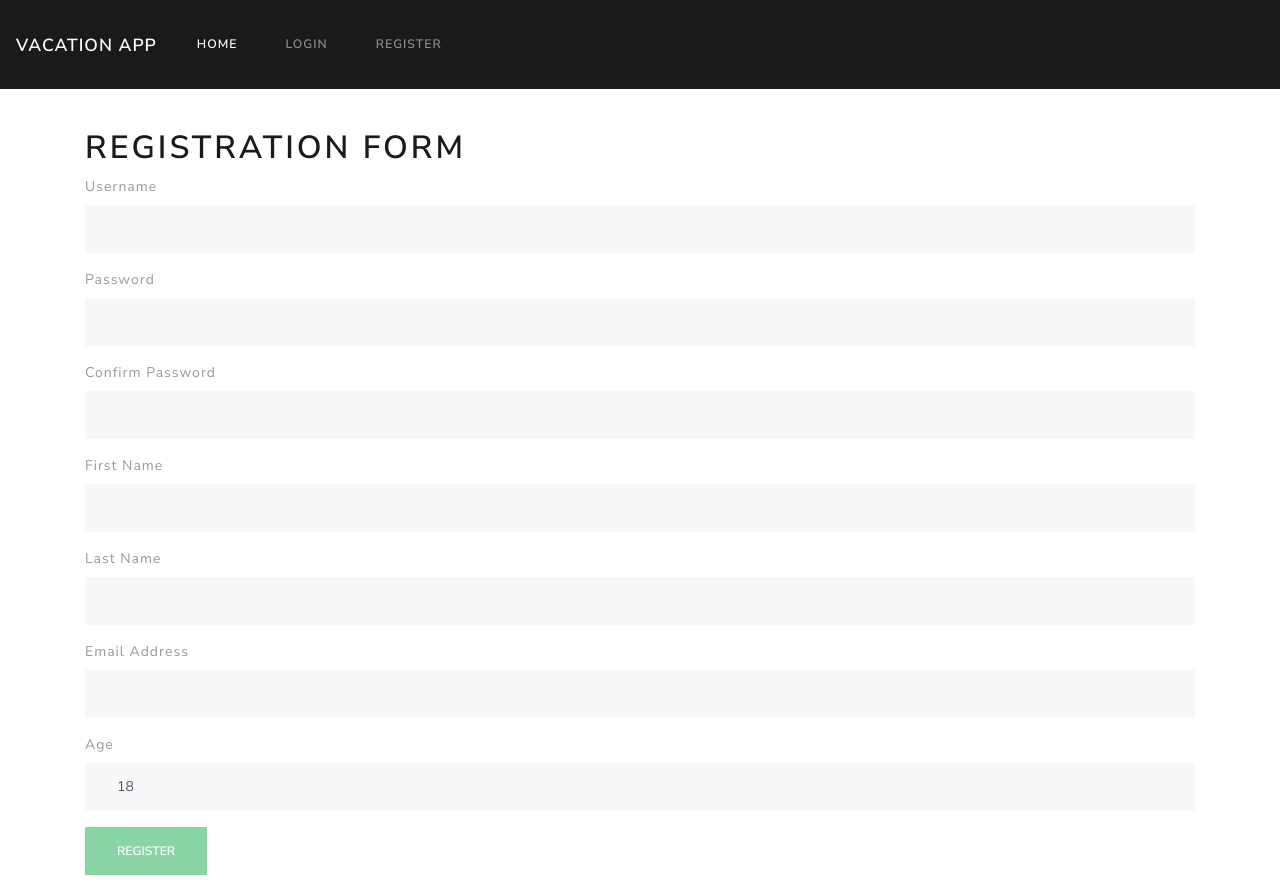
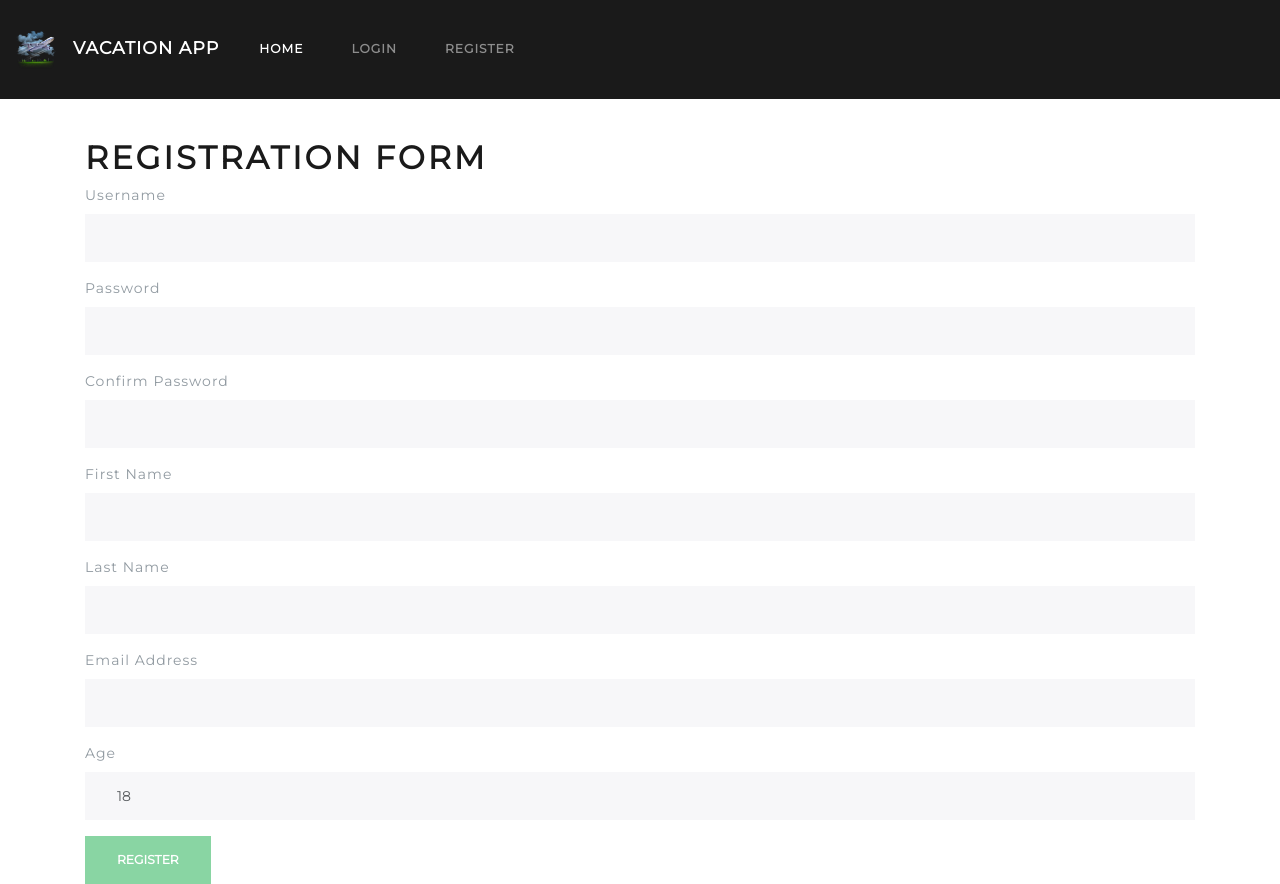
Before and after one commit to KostaProsenikov/vacationTracker, an Angular app: page /register in a window 1280 px wide. Built offline with nearby package versions, Linux system fonts and the light colour scheme.

Commit message:
add google fonts and pics

```diff
--- a/src/app/app.component.css
+++ b/src/app/app.component.css
@@ -1,3 +1,7 @@
+* {
+    font-family: 'Montserrat', sans-serif;
+}
+
 .container {
     margin-top: 40px;
 }
--- a/src/app/nav/nav-component/nav-component.component.css
+++ b/src/app/nav/nav-component/nav-component.component.css
@@ -9,3 +9,7 @@ a:not([href]):not([tabindex]) {
 #notclick{
     cursor: context-menu;
 }
+.logo {
+    width: 40px;
+    margin-right: 17px;
+}
--- a/src/app/nav/nav-component/nav-component.component.html
+++ b/src/app/nav/nav-component/nav-component.component.html
@@ -1,9 +1,14 @@
 <nav class="navbar navbar-expand-lg navbar-dark bg-primary">
-  <a class="navbar-brand" [routerLink]="['/']" routerLinkActive="router-link-active" >Vacation App</a>
-  <button class="navbar-toggler" type="button" data-toggle="collapse" data-target="#navbarColor01" aria-controls="navbarColor01" aria-expanded="false" aria-label="Toggle navigation">
+  <a class="navbar-brand" [routerLink]="['/']" routerLinkActive="router-link-active" >
+    <img src="assets/travelBig.png"class="img img-responsive logo"  />
+    <span>Vacation App</span>
+  </a>
+  <button class="navbar-toggler" type="button"
+  data-toggle="collapse" data-target="#navbarColor01"
+   aria-controls="navbarColor01" aria-expanded="false"
+    aria-label="Toggle navigation">
     <span class="navbar-toggler-icon"></span>
   </button>
-
   <div class="collapse navbar-collapse" id="navbarColor01">
     <ul class="navbar-nav mr-auto">
       <li class="nav-item active">
--- a/src/index.html
+++ b/src/index.html
@@ -5,7 +5,8 @@
   <title>Vacation Tracker</title>
   <base href="/">
   <meta name="viewport" content="width=device-width, initial-scale=1">
-  <link rel="icon" type="image/x-icon" href="favicon.ico">
+  <link href="https://fonts.googleapis.com/css?family=Montserrat" rel="stylesheet">
+  <link rel="icon" type="image/x-icon" href="assets/travel.png">
 </head>
 <body>
   <app-root></app-root>
```
Also changed, not shown: src/assets/travel.png (added), src/assets/travelBig.png (added).
